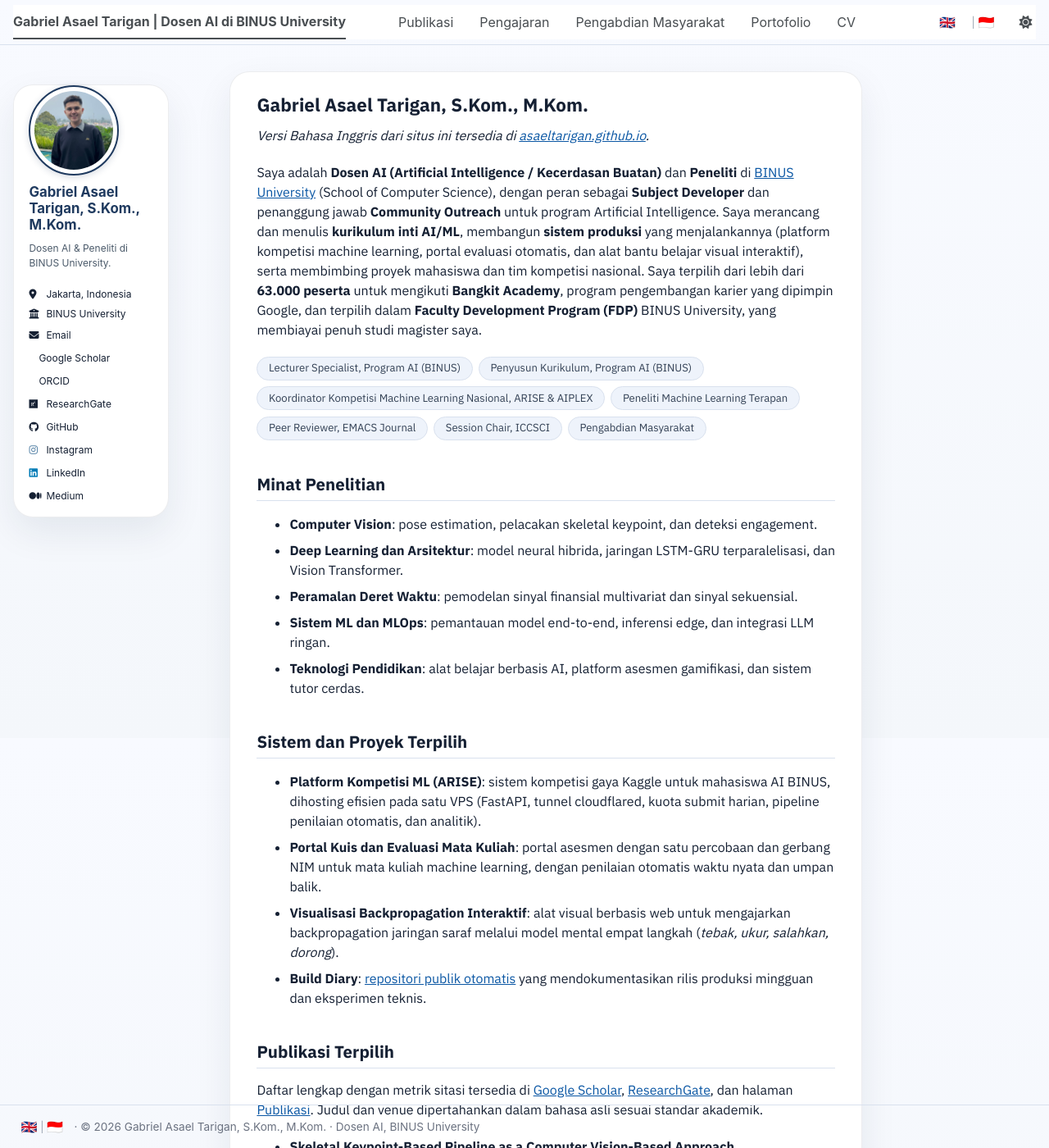
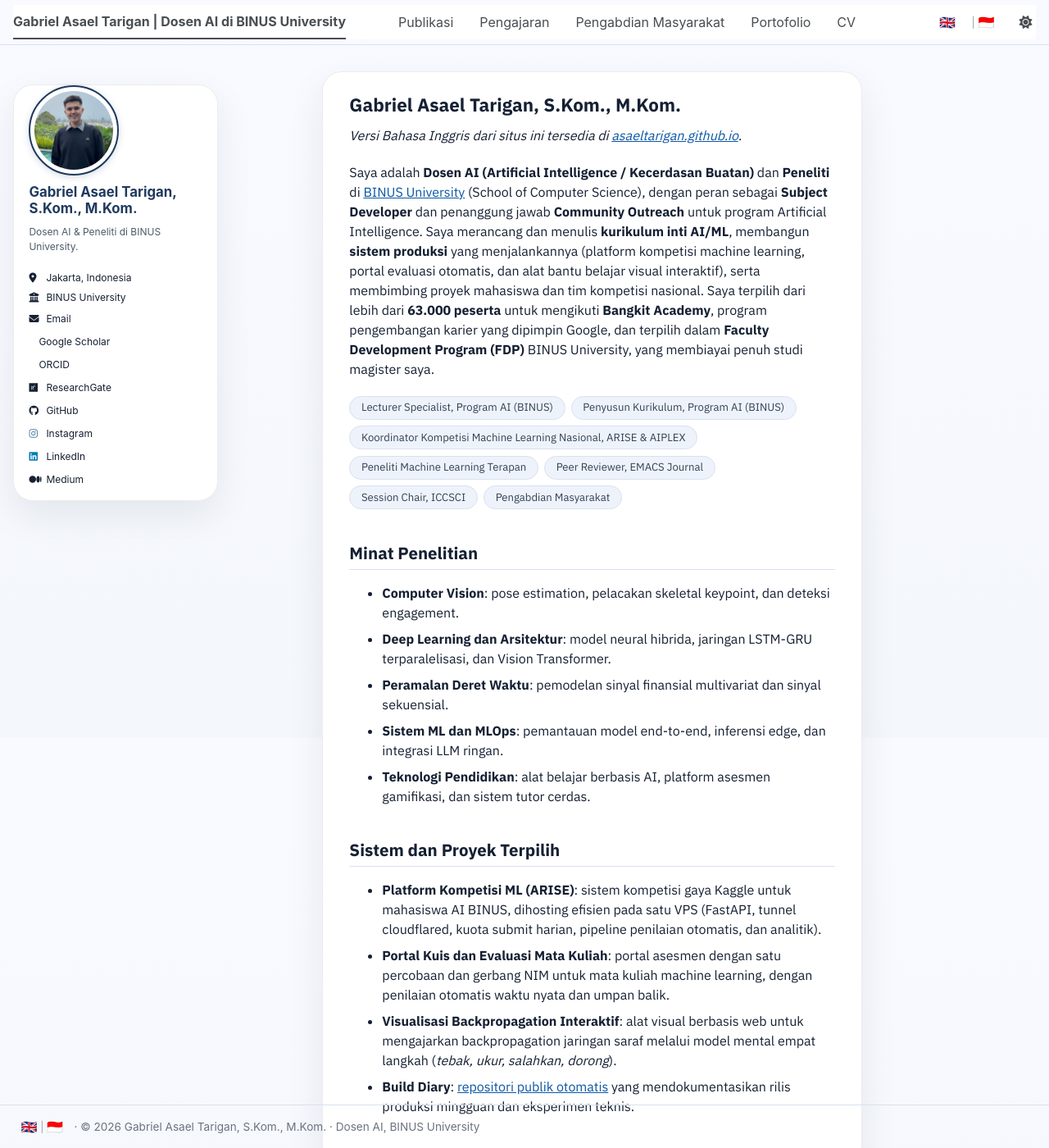
Before and after one commit to asaeltarigan/id, a Jekyll site: the page built from _pages/about.md, in a window 1280 px wide and 1400 px high. Shown: the whole window at 82% size. Built offline with Jekyll 4.4.1, drawn with Linux system fonts in a browser that asks for light colours; a style sheet for code colours, icons or effects is not loaded.

Commit message:
Sidebar: lebarkan ke 24%

```diff
--- a/_includes/head.html
+++ b/_includes/head.html
@@ -101,4 +101,4 @@
 <link rel="preconnect" href="https://fonts.gstatic.com" crossorigin>
 <link href="https://fonts.googleapis.com/css2?family=IBM+Plex+Sans:wght@400;500;600;700&display=swap" rel="stylesheet">
 <link rel="stylesheet" href="{{ base_path }}/assets/css/main.css">
-<link rel="stylesheet" href="{{ base_path }}/assets/css/custom.css?v=35">
+<link rel="stylesheet" href="{{ base_path }}/assets/css/custom.css?v=36">
--- a/assets/css/custom.css
+++ b/assets/css/custom.css
@@ -492,6 +492,12 @@ a:hover, a:focus { color: var(--ds-accent-strong); }
   height: auto;                /* theme forces 100vh -> dead space under the links */
 }
 
+/* Wider sidebar so the name + links fit without cramped wrapping (8 Oct 2026) */
+@media (min-width: 769px) {
+  .sidebar { width: 24%; }
+  .page { width: 74%; }
+}
+
 /* Masthead + footer ride the gradient instead of painting white */
 .masthead, .page__footer { background: transparent; }
 .masthead::after { background: var(--ds-line); }
```
